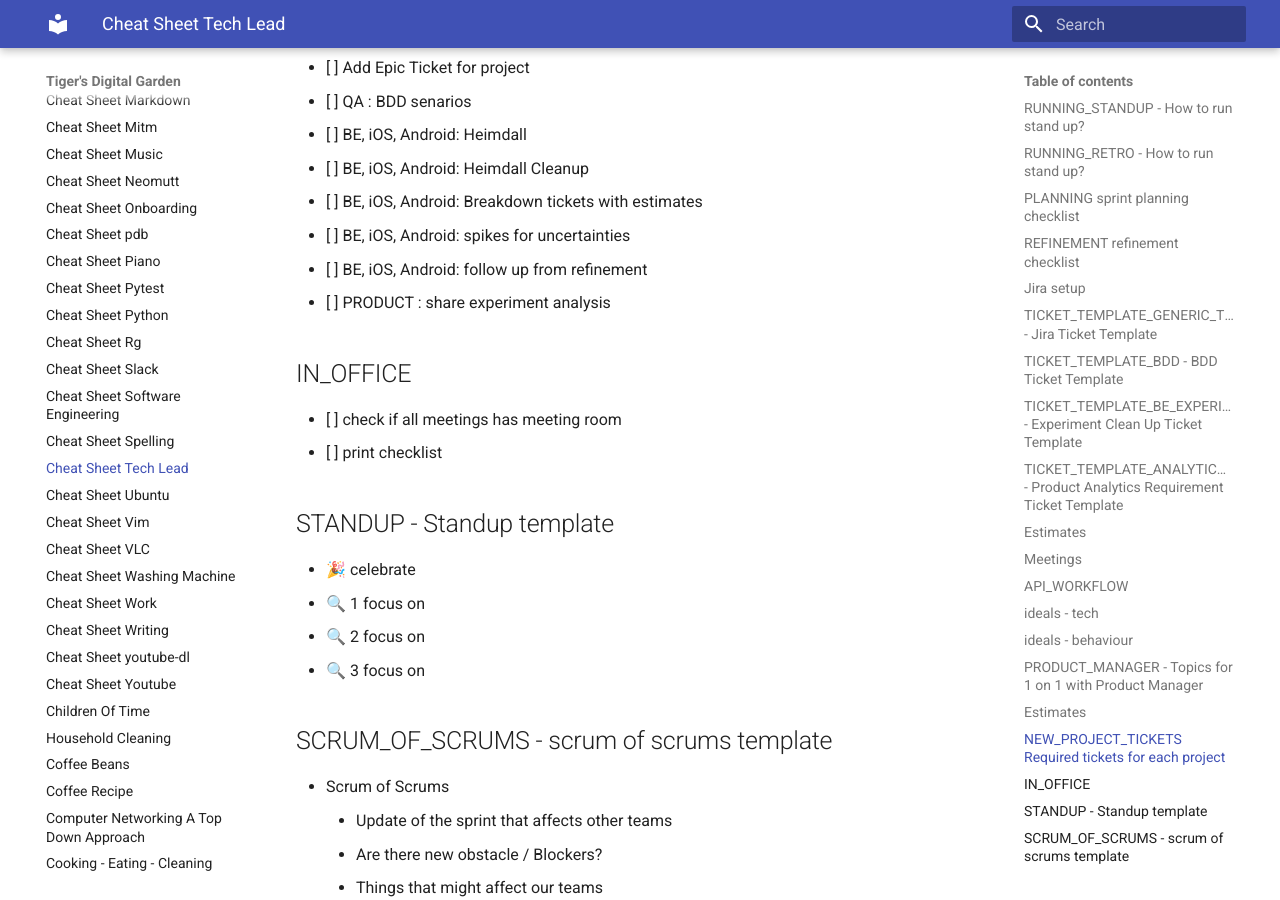
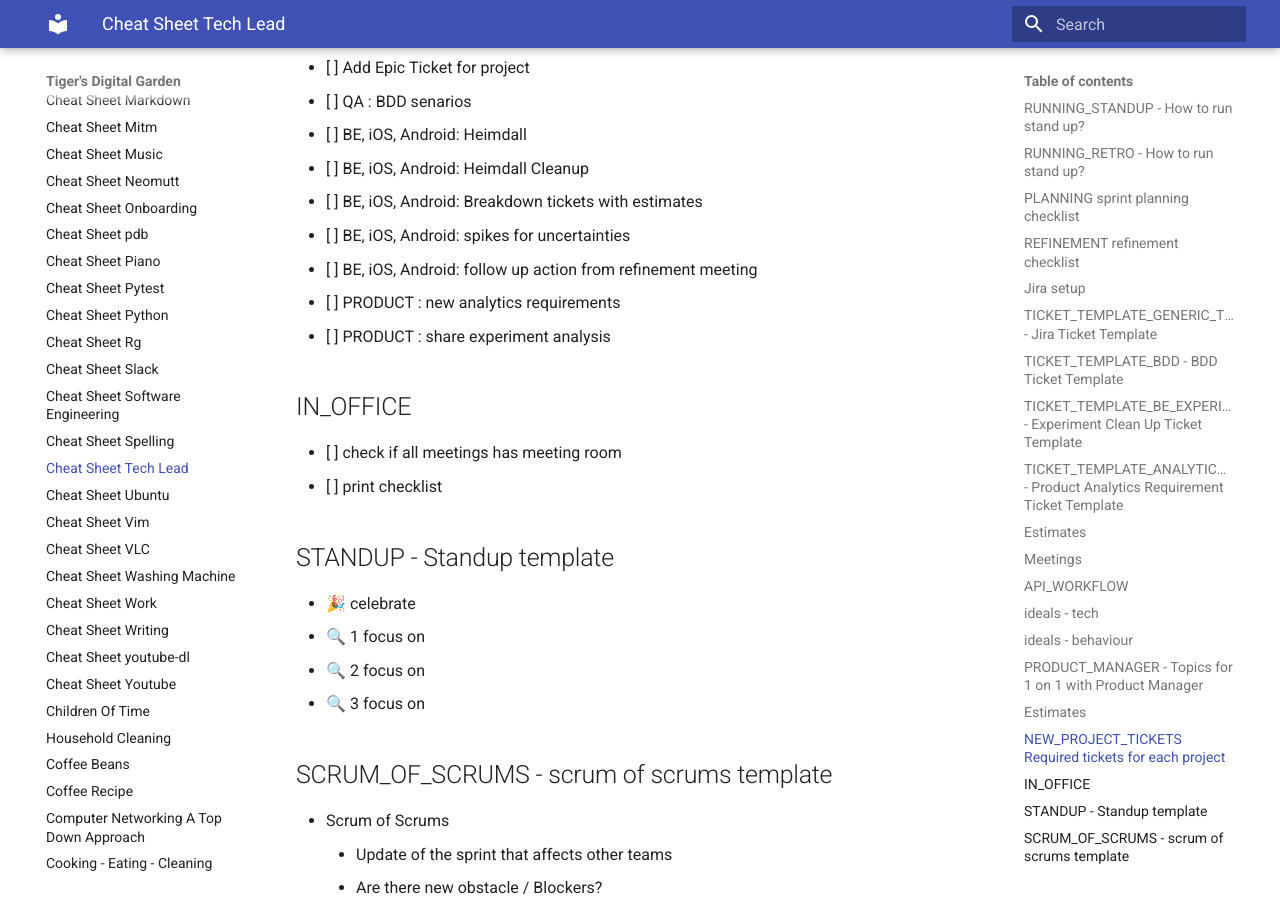
Before and after one commit to ynotstartups/notes, an MkDocs documentation site: the page built from notes/cheat-sheet-tech-lead.md, in a window 1280 px wide and 900 px high, scrolled down 7029 px. Built offline with MkDocs 1.6.1 and Material for MkDocs 9.7.7, drawn with Linux system fonts in a browser that asks for light colours.

Commit message:
update cheat sheet

```diff
--- a/notes/cheat-sheet-tech-lead.md
+++ b/notes/cheat-sheet-tech-lead.md
@@ -238,7 +238,8 @@ Velocity is useful to know what's the realistic amount of tickets / work we can
 - [ ] BE, iOS, Android: Heimdall Cleanup
 - [ ] BE, iOS, Android: Breakdown tickets with estimates
 - [ ] BE, iOS, Android: spikes for uncertainties
-- [ ] BE, iOS, Android: follow up from refinement
+- [ ] BE, iOS, Android: follow up action from refinement meeting
+- [ ] PRODUCT         : new analytics requirements
 - [ ] PRODUCT         : share experiment analysis
 
 ## IN_OFFICE
```
